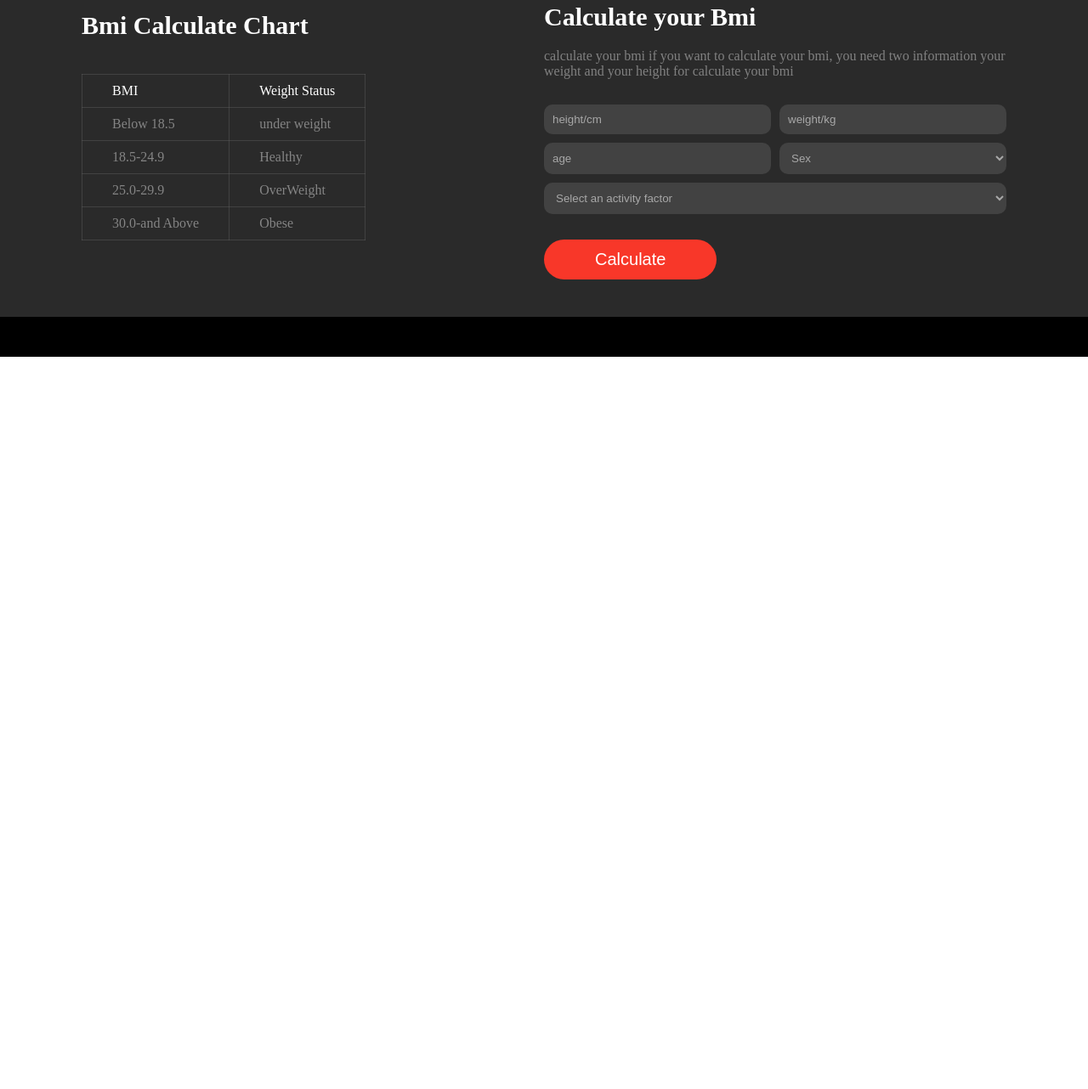
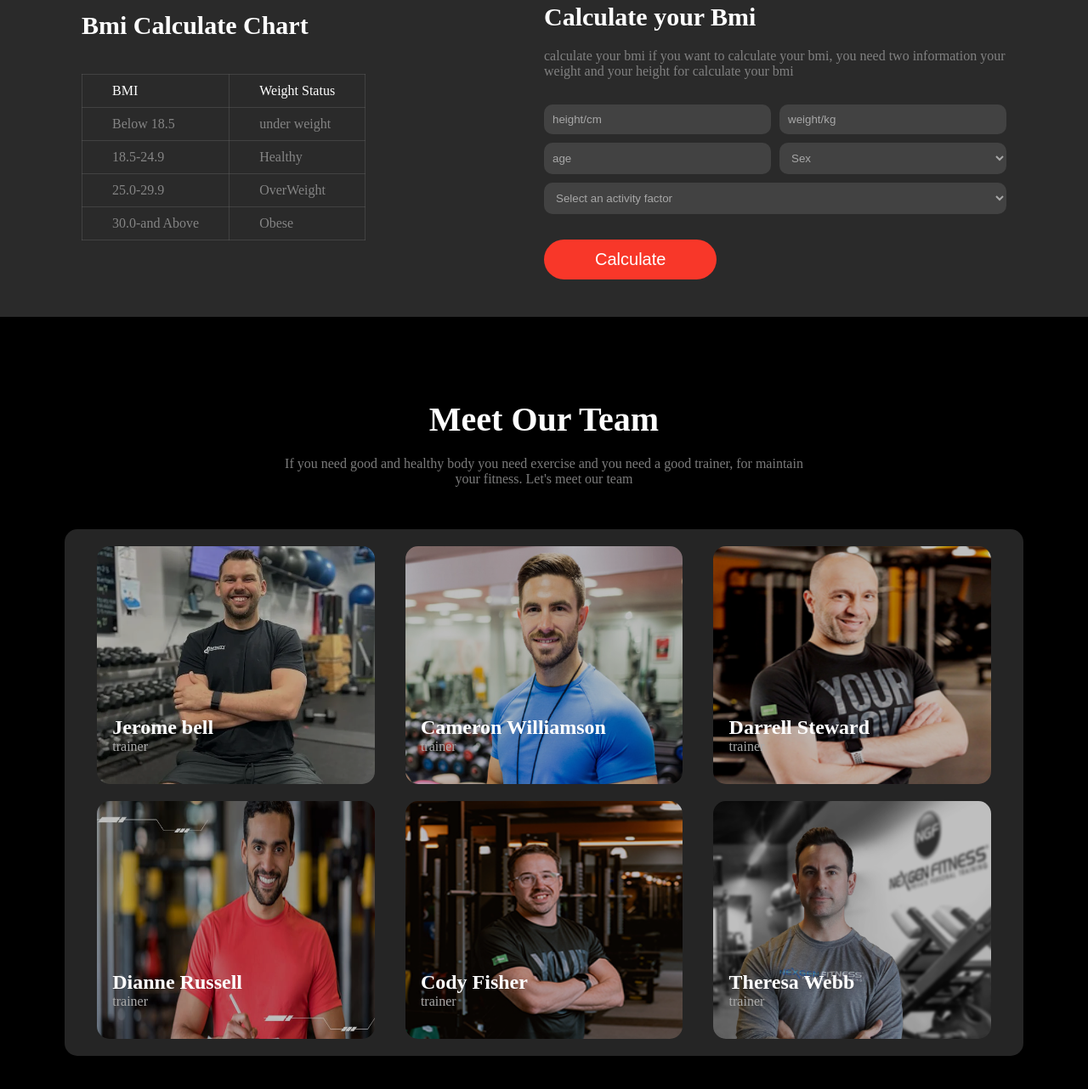
Before and after one commit to Joynal-Abedin85/assignment-2, a plain HTML site: page index.html in a window 1280 px wide. Shown: the part 2789-4071 px from the top of the page at 85% size. Before the commit the page ends 3209 px from the top, so only its background shows below. Drawn offline with Linux system fonts and the light colour scheme; a web font is replaced by a local one.

Commit message:
complete team member section

```diff
--- a/index.html
+++ b/index.html
@@ -176,5 +176,57 @@
             </div>
         </div>
     </section>
+    <section class="team">
+        <div class="team-heading">
+            <h1 class="h3-tag">Meet Our Team</h1>
+            <p class="p-tag">If you need good and healthy body you need exercise and you need a good trainer, for maintain your fitness. Let's meet our team </p>
+        </div>
+        <div class="team-member">
+            <div class="trainer">
+                <img src="./images/trainer1.png" alt="">
+                <div class="team-name">
+                    <h2>Jerome bell</h2>
+                    <p class="ptags">trainer</p>
+                </div>
+            </div>
+            <div class="trainer">
+                <img src="./images/trainer2.png" alt="">
+                <div class="team-name">
+                    <h2>Cameron Williamson</h2>
+                    <p class="ptags">trainer</p>
+                </div>
+            </div>
+            <div class="trainer">
+                <img src="./images/trainer3.png" alt="">
+                <div class="team-name">
+                    <h2>Darrell Steward</h2>
+                    <p class="ptags">trainer</p>
+                </div>
+            </div>
+            <div class="trainer">
+                <img src="./images/trainer4.png" alt="">
+                <div class="team-name">
+                    <h2>Dianne Russell</h2>
+                    <p class="ptags">trainer</p>
+                </div>
+            </div>
+            <div class="trainer">
+                <img src="./images/trainer5.png" alt="">
+                <div class="team-name">
+                    <h2>Cody Fisher</h2>
+                    <p class="ptags">trainer</p>
+                </div>
+            </div>
+            <div class="trainer">
+                <img src="./images/trainer6.png" alt="">
+                <div class="team-name">
+                    <h2>Theresa Webb</h2>
+                    <p class="ptags">trainer</p>
+                </div>
+            </div>
+
+
+        </div>
+    </section>
 </body>
 </html>
--- a/style.css
+++ b/style.css
@@ -409,3 +409,55 @@ input::placeholder{
     margin-top: 30px;
     font-size: 20px;
 }
+
+/*end bmi section  */
+
+/* start team member section  */
+
+.team{
+    padding-top: 50px;
+    height: 850px;
+    background-color: black;
+}
+
+.team-heading{
+    width: 50%;
+    margin: 0 auto;
+    text-align: center;
+}
+.team-member{
+    width: 85%;
+    margin: 50px auto;
+    height: auto;
+    display: grid;
+    grid-template-columns: repeat(3 , 1fr);
+    grid-template-rows: repeat(2, 280px);
+    row-gap: 20px;
+    padding: 20px;
+    background-color: #3f3f3f96;
+    border-radius: 15px;
+    text-align: center;
+}
+
+.trainer >img{
+    height: 100%;
+    width: 90%;
+    border-radius: 15px;
+    filter: brightness(75%);
+
+}
+
+.team-name{
+    position: relative;
+    bottom: 30%;
+    left: 10%;
+    width: 90%;
+    text-align: left;
+}
+
+.ptags{
+    color: rgb(170, 170, 170);
+}
+
+
+/* now end team section  */
```
